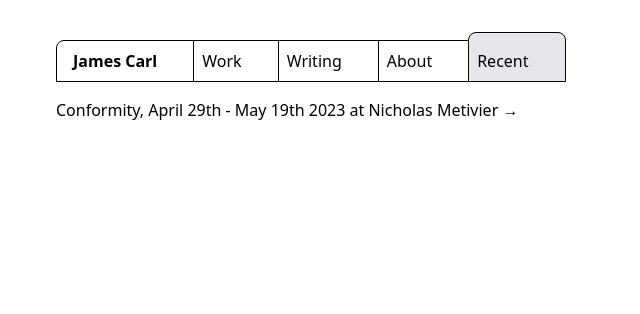
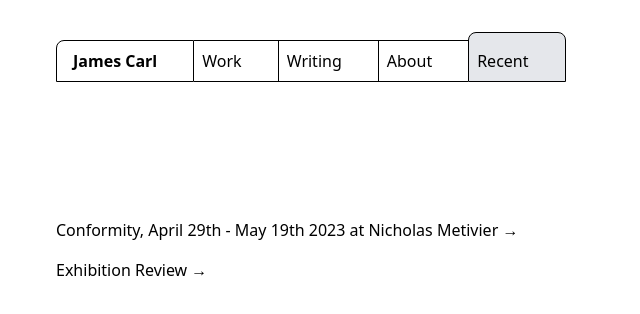
Before and after one commit to emmalcg/j-carl-frontend, a Next.js app: page /recent in a window 1280 px wide. Shown: the top 314 px of the page, without its empty margins (0-640 px from the left). Built offline with nearby package versions, Linux system fonts and the light colour scheme.

Commit message:
recent update

```diff
--- a/components/HomepageSingleImage.js
+++ b/components/HomepageSingleImage.js
@@ -3,14 +3,21 @@
 
 export default function HomepageSingleImage() {
   return (
-    <div style={{ height: `calc(100vh - 200px)` }}>
+    <div style={{ height: `calc(100vh - 200px)`, marginTop: "120px" }}>
       <a
         href="https://privateviews.artlogic.net/2/a6bfc670af5a781b652ec6/"
         className="hover:underline"
       >
         Conformity, April 29th - May 19th 2023 at Nicholas Metivier &#x2192;
       </a>
+
       <div className="relative h-[95%] mt-4">
+        <a
+          href="https://bordercrossingsmag.com/article/james-carl2"
+          className="hover:underline"
+        >
+          Exhibition Review &#x2192;
+        </a>
         {/*<Image
           priority={true}
           src={marble}
```
